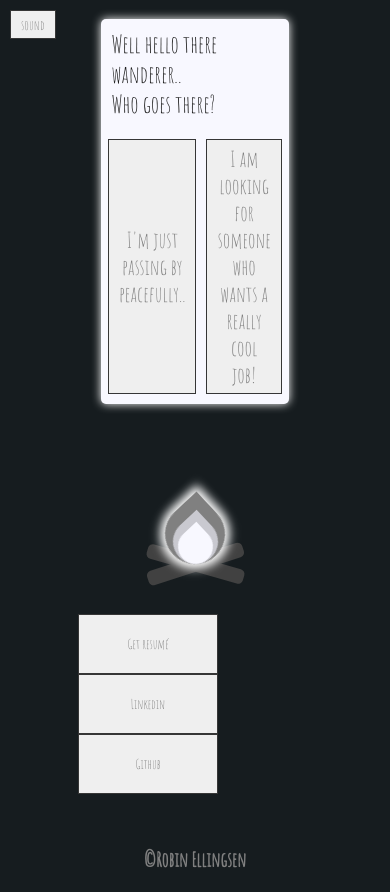
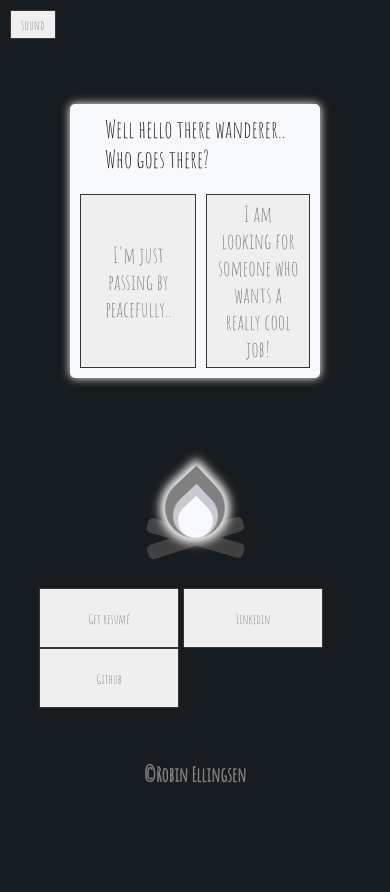
Before and after one commit to ascoolarobban/resume_game, a PHP site: page / in a window 390 px wide. After the commit the page ends 783 px from the top, so only its background shows below. Run offline with PHP 8.4, Linux system fonts and the light colour scheme.

Commit message:
test mobile first 100%

```diff
--- a/style.css
+++ b/style.css
@@ -237,7 +237,7 @@ background-color: transparent;
 }
 
 @media (max-width: 800px) {
-    .column {
+    .super-container{
         width: 100%;
     }
 }
```
